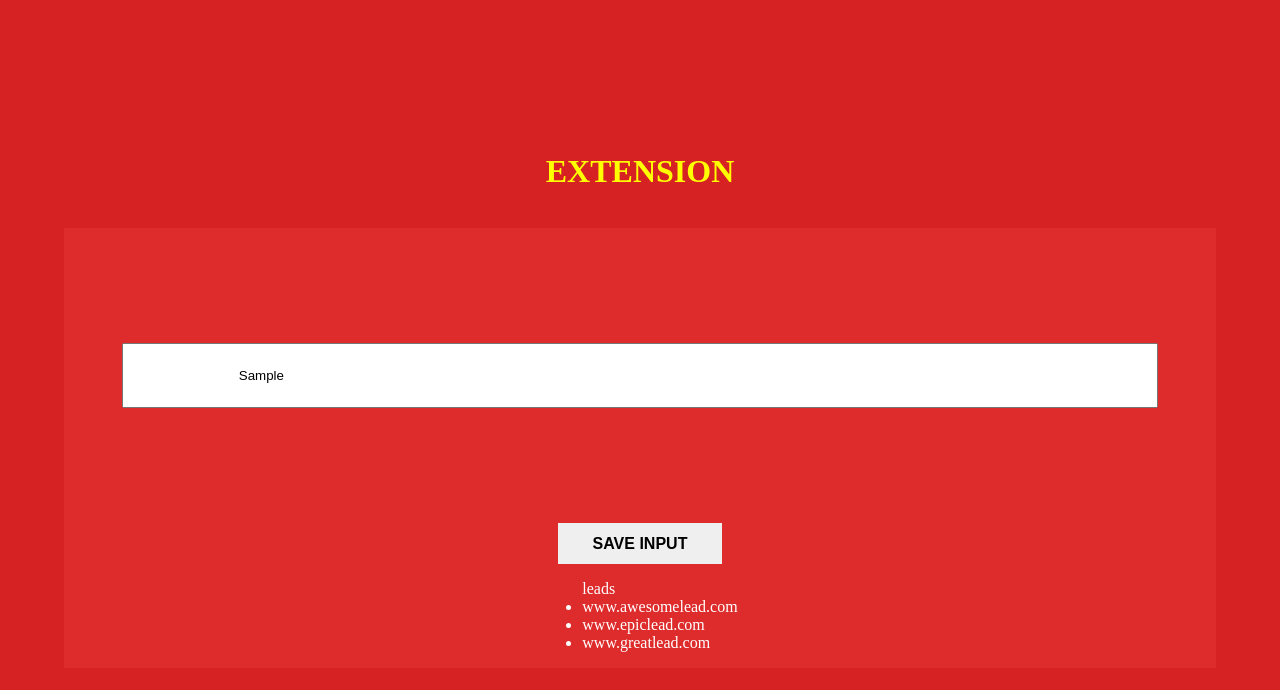
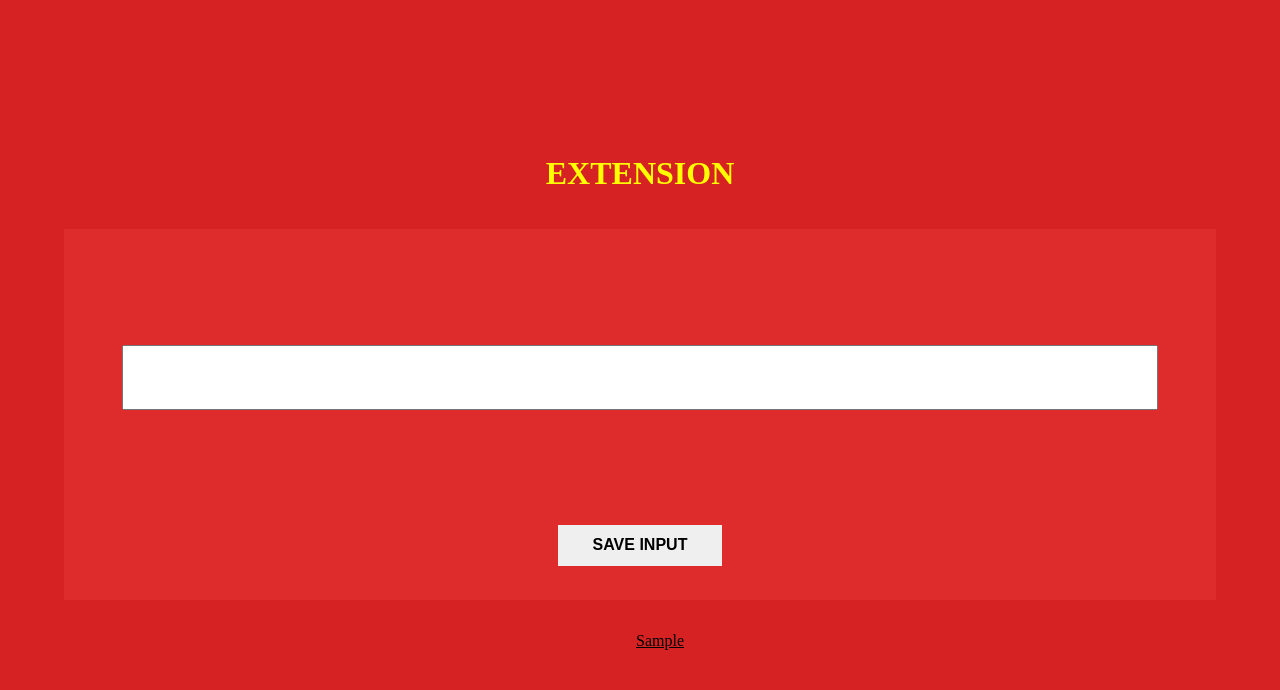
Before and after one commit to jxkz3/JavaScriptProjects, a plain HTML site: page chromeExtension/index.html in a window 1280 px wide. Both pictures are taken after typing "Sample" into the empty fields and a click on the button "SAVE INPUT". Drawn offline with Linux system fonts and the light colour scheme.

Commit message:
Defined render function

```diff
--- a/chromeExtension/index.css
+++ b/chromeExtension/index.css
@@ -34,4 +34,13 @@ button {
   padding: 1% 3%;
   font-weight: bold;
   font-size: 100%;
+  margin-bottom: 3%;
 }
+
+a {
+  color: black;
+}
+
+ul {
+  list-style: none;
+}
--- a/chromeExtension/index.html
+++ b/chromeExtension/index.html
@@ -8,10 +8,8 @@
     <div>
       <input type="text" id="input-el" />
       <button id="input-btn">SAVE INPUT</button>
-      <ul id="leads-el">
-        leads
-      </ul>
     </div>
+    <ul id="leads-el"></ul>
 
     <script src="index.js"></script>
   </body>
--- a/chromeExtension/index.js
+++ b/chromeExtension/index.js
@@ -1,19 +1,20 @@
-//let leads = [];
-let myLeads = ["www.awesomelead.com", "www.epiclead.com", "www.greatlead.com"];
+let myLeads = [];
 const leadsEl = document.getElementById("leads-el");
 const inputBtn = document.getElementById("input-btn");
-const inputEl = document.getElementById("input-el").value;
+const inputEl = document.getElementById("input-el");
 
 inputBtn.addEventListener("click", function () {
-  myLeads.push(inputEl);
+  myLeads.push(inputEl.value);
+  inputEl.value = "";
   console.log(myLeads);
-  inputEl.value = "";
+  renderLeads();
 });
 
-for (let i = 0; i < myLeads.length; i++) {
-  // leadsEl.innerHTML += "<li> " + myLeads[i] + " </li>";
+function renderLeads() {
+  let listItems = "";
 
-  const li = document.createElement("li");
-  li.textContent = myLeads[i];
-  leadsEl.append(li);
+  for (let i = 0; i < myLeads.length; i++) {
+    listItems += `<li> <a href="${myLeads}">  ${myLeads[i]}  </a> </li>`;
+  }
+  leadsEl.innerHTML = listItems;
 }
```
